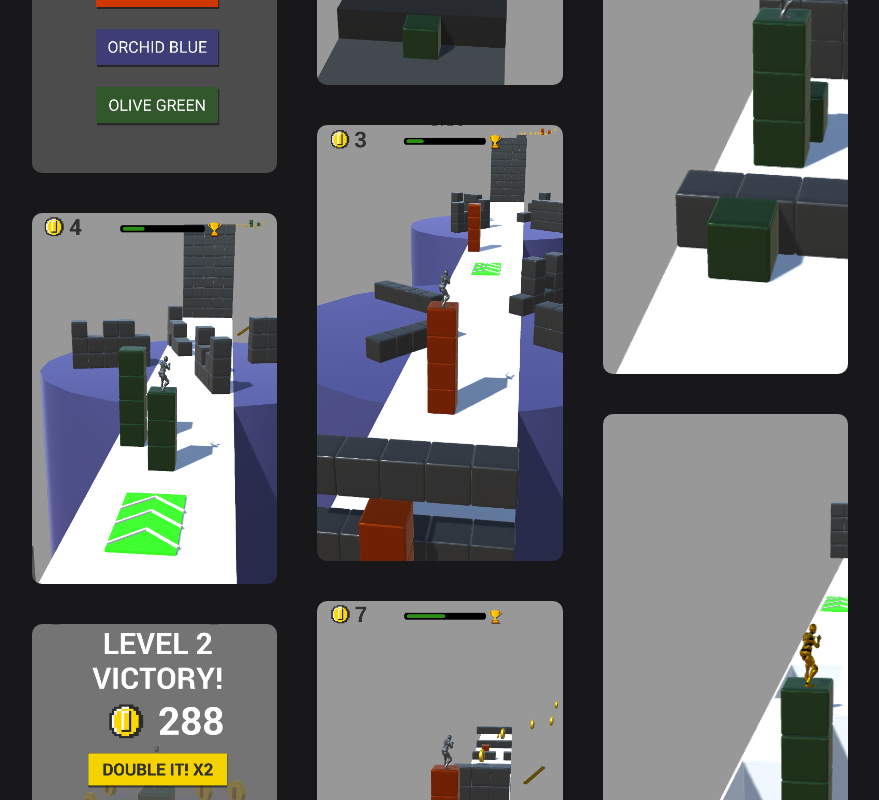
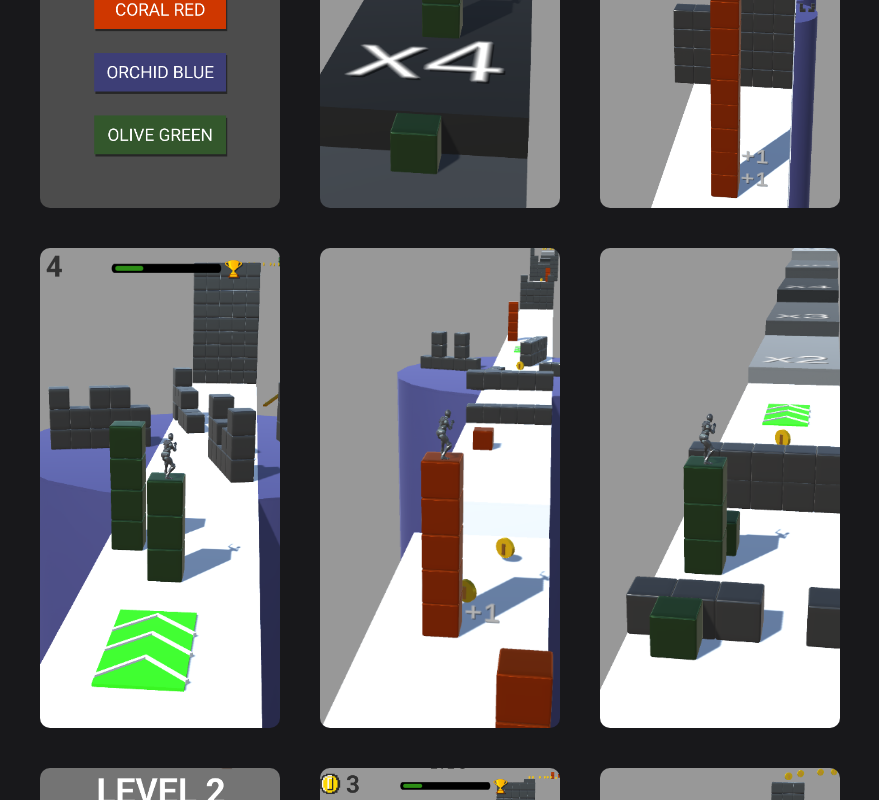
Before and after one commit to MahmoudHilani/portfolio, a Next.js app: page /cube-surfer in a window 1280 px wide. Shown: the part 1220-2020 px from the top of the page, without its empty margins (200-1079 px from the left). Built offline with nearby package versions, Linux system fonts and the light colour scheme.

Commit message:
fix: parallax scroll (again)

```diff
--- a/src/app/cube-surfer/page.tsx
+++ b/src/app/cube-surfer/page.tsx
@@ -11,6 +11,7 @@ const images = [
   "/Game2.png",
   "/Game3.png",
   "/Game4.png",
+  "/Game9.png",
   "/Game5.png",
   "/Game6.png",
   "/Game7.png",
@@ -27,7 +28,7 @@ export default function SurferPage() {
         </div>
       </div>
       <div className="grid grid-cols-1 lg:grid-cols-2 my-12 px-12">
-        <div className="lg:pr-8 text-lg sm:text-xl md:text-2xl">
+        <div className="lg:pr-8  sm:text-xl md:text-2xl">
           This Unity game was made for a university project where we met some of
           Huawei's dev team where they taught us the basics of game development.{" "}
           <br />
@@ -49,8 +50,8 @@ export default function SurferPage() {
         </div>
       </div>
 
-      <ParallaxScroll images={images} className="h-full w-full max-w-screen" />
-      <div className="px-12 pb-10 sm:pb-28 lg:pt-28 text-lg sm:text-2xl">
+      <ParallaxScroll images={images} className="px-12"/>
+      <div className="px-12 pb-10 sm:pb-28 lg:pt-28 sm:text-2xl">
         The game was built using Unity. With free ready assets ready for use
         (Thank you open-source). The logic for the game was made using C#, with
         ad intergration on the HUAWEI App Gallery. <br /> For sound design, I
@@ -65,9 +66,9 @@ export default function SurferPage() {
           <IconBrandGithub className="ml-1 " width={18} />.
         </Link>
       </div>
-      <div className="px-12 pb-32 sm:text-lg">
+      <div className="px-12 pb-32 text-xs sm:text-lg">
         P. S. This game was made in a big hurry and has many mistakes. I
-        consider a terrible piece of work.
+        consider this a terrible piece of work.
       </div>
     </div>
   );
--- a/src/app/fitness/page.tsx
+++ b/src/app/fitness/page.tsx
@@ -29,7 +29,8 @@ export default function FitnessApp() {
         rings.
       </div>
 
-      <ParallaxScroll images={images} imageClassName="scale-110 "/>
+      <ParallaxScroll images={images} width={500} height={400} imageClassName="md:hidden lg:flex scale-110 "/>
+
     </div>
   );
 }
--- a/src/components/ui/parallax-scroll.tsx
+++ b/src/components/ui/parallax-scroll.tsx
@@ -4,16 +4,21 @@ import { useRef } from "react";
 import { motion } from "motion/react";
 
 import { cn } from "@/lib/utils";
+import { Images } from "lucide-react";
+import Image from "next/image";
 
 export const ParallaxScroll = ({
   images,
   className,
-  imageClassName
-  //TODO: add height and width properties
+  imageClassName,
+  height,
+  width,
 }: {
   images: string[];
   className?: string;
   imageClassName?: string;
+  width?: number;
+  height?: number;
 }) => {
   const gridRef = useRef<any>(null);
   const { scrollYProgress } = useScroll({
@@ -37,32 +42,35 @@ export const ParallaxScroll = ({
         className={cn("hidden md:flex md:items-start  scrollbar", className)}
         ref={gridRef}
       >
-        <div
-          className="flex h-full w-full md:grid md:grid-cols-2 lg:grid-cols-3 items-start md:max-w-2xl lg:max-w-5xl mx-auto md:gap-6 lg:gap-10 pt-10  lg:pb-40 xl:px-10"
-
-        >
+        <div className="flex h-full w-full md:grid md:grid-cols-2 lg:grid-cols-3 items-start md:max-w-2xl lg:max-w-5xl  mx-auto md:gap-6 lg:gap-10 pt-10 lg:pb-40">
           <div className="flex h-full w-full md:grid md:gap-6 lg:gap-10">
             {firstPart.map((el, idx) => (
               <motion.div style={{ y: translateFirst }} key={"grid-1" + idx}>
                 <img
                   src={el}
-                  className={cn("h-full w-full object-cover object-left-top rounded-lg gap-6 lg:gap-10 !m-0 !p-0", imageClassName)}
-                  height="850"
-                  width="484"
+                  className={cn(
+                    " object-cover object-center rounded-lg gap-6 lg:gap-10 !m-0 !p-0 aspect-1/2",
+                    imageClassName,
+                    `w-[${width}px] h-[${height}px]`
+                  )}
+
                   alt="thumbnail"
                 />
               </motion.div>
             ))}
           </div>
-          <div className="flex h-full w-full md:grid md:gap-6 lg:gap-10">
+          <div className={cn(`flex md:grid md:gap-6 lg:gap-10 justify-center`)}>
             {secondPart.map((el, idx) => (
-              <motion.div style={{ y: translateSecond }} key={"grid-2" + idx}>
+              <motion.div style={{ y: translateSecond }} key={"grid-2" + idx} >
                 <img
                   src={el}
-                  className={cn("h-full w-full object-cover object-left-top rounded-lg gap-6 lg:gap-10 !m-0 !p-0", imageClassName)}
-                  height="850"
-                  width="484"
+                  className={cn(
+                    "object-cover object-center rounded-lg gap-6 lg:gap-10 !m-0 !p-0 aspect-1/2",
+                    imageClassName,
+                  )}
                   alt="thumbnail"
+                  width={width}
+                  height={height}
                 />
               </motion.div>
             ))}
@@ -72,9 +80,10 @@ export const ParallaxScroll = ({
               <motion.div style={{ y: translateThird }} key={"grid-3" + idx}>
                 <img
                   src={el}
-                  className={cn("h-full w-full object-cover object-left-top rounded-lg gap-6 lg:gap-10 !m-0 !p-0", imageClassName)}
-                  height="850"
-                  width="484"
+                  className={cn(
+                    "object-cover object-center rounded-lg gap-6 lg:gap-10 !m-0 !p-0 aspect-1/2",
+                    imageClassName,
+                  )}
                   alt="thumbnail"
                 />
               </motion.div>
@@ -84,10 +93,70 @@ export const ParallaxScroll = ({
       </div>
 
       <div className="flex overflow-x-scroll snap-x px-12 pb-16 scrollbar md:hidden">
-        {images.map((image) => (
-          <img key={image} src={image} height={850} width={484} alt="thumbnail" className=" rounded-xl mx-2 sm:mx-4 max-w-3xs sm:max-w-xs shadow-lg snap-center"></img>
+        {images.map((el) => (
+          <img
+            key={el}
+            src={el}
+            height={height ?? "850"}
+                  width={width ?? "484"}
+            alt="thumbnail"
+            className=" rounded-xl object-cover mx-2 sm:mx-4 max-w-3xs sm:max-w-xs shadow-lg snap-center"
+          ></img>
         ))}
       </div>
     </div>
   );
 };
+
+export const ParallaxScrollTwo = ({
+  className,
+  images,
+  height,
+  width,
+}: {
+  className?: string;
+  images: string[];
+  height?: string;
+  width?: string;
+}) => {
+  const gridRef = useRef<any>(null);
+  const { scrollYProgress } = useScroll({
+    target: gridRef,
+    offset: ["start start", "end start"],
+  });
+
+  const half = Math.ceil(images.length / 2);
+  const translateFirst = useTransform(scrollYProgress, [0, 1], [0, -200]);
+  const translateSecond = useTransform(scrollYProgress, [0, 1], [0, 200]);
+  const firstPart = images.slice(0, half);
+  const secondPart = images.slice(half, -1);
+
+  return (
+    <div className={cn(className, "h-full w-full mx-auto ")}>
+      <div className="grid grid-cols-2 gap-6">
+        {firstPart.map((el, idx) => (
+          <motion.div style={{ y: translateFirst }} key={"grid-1" + idx}>
+            <img
+              src={el}
+              height={height ?? "850"}
+              width={width ?? "484"}
+              alt={`Fitness App ${idx}`}
+              className="h-full w-full object-cover object-center"
+            />
+          </motion.div>
+        ))}
+        {secondPart.map((el, idx) => (
+          <motion.div style={{ y: translateSecond }} key={"grid-2" + idx}>
+            <img
+              src={el}
+              height={height ?? "850"}
+              width={width ?? "484"}
+              alt={`Fitness App ${idx}`}
+              className="h-full w-full object-cover object-center"
+            />
+          </motion.div>
+        ))}
+      </div>
+    </div>
+  );
+};
```
